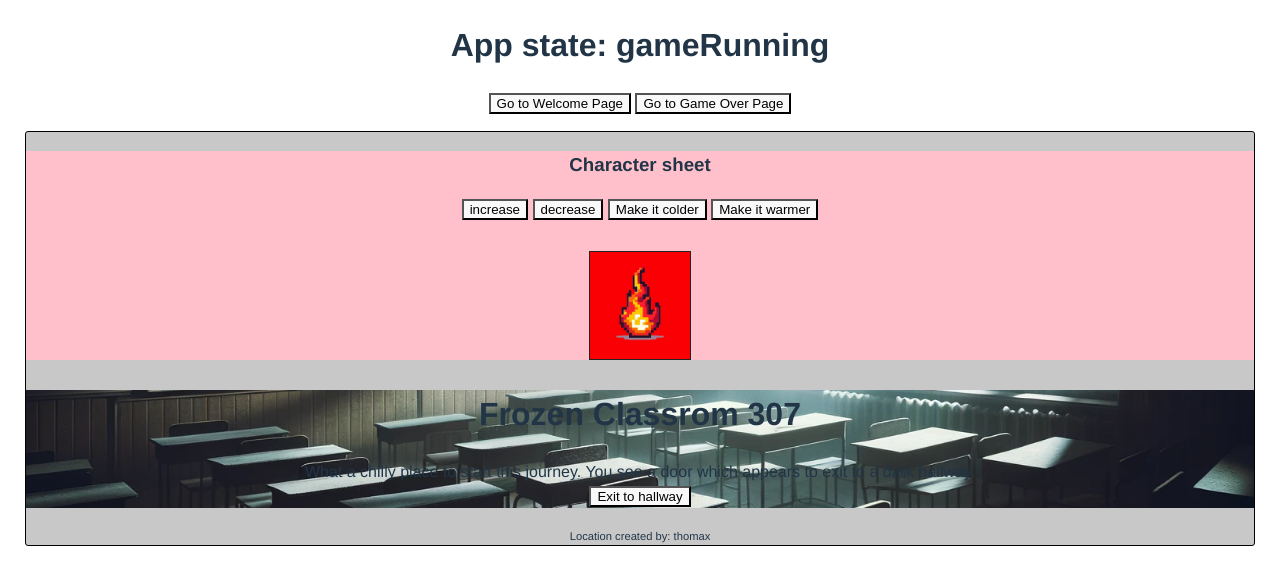
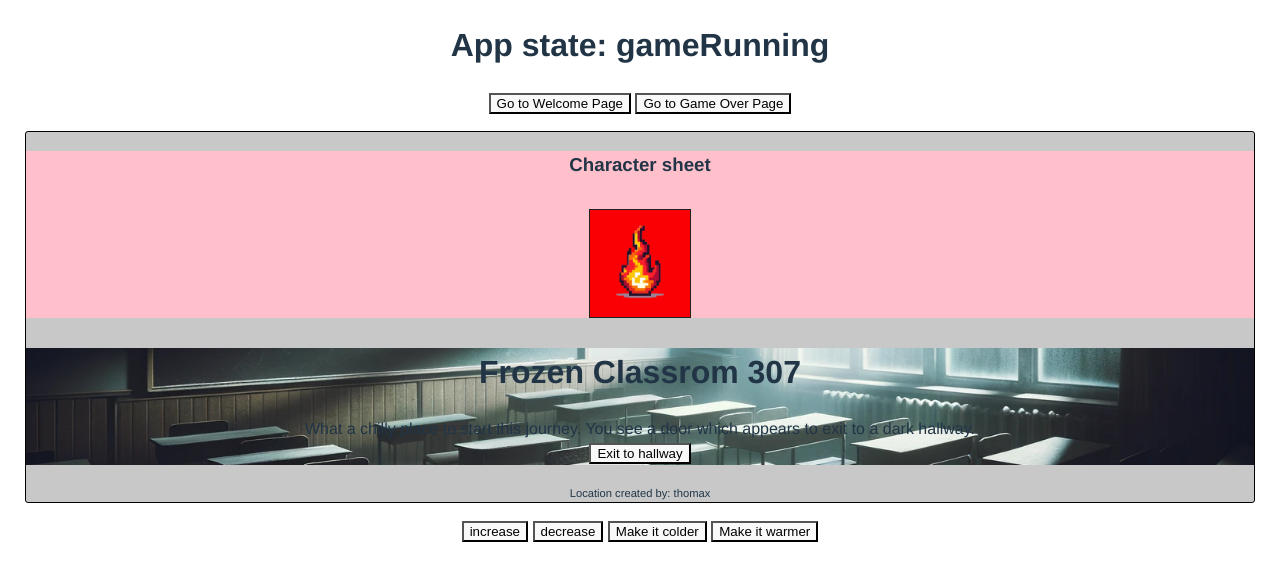
Before and after one commit to thomax/frozen-school, a Svelte app: page / in a window 1280 px wide. Both pictures are taken after a click on the button "Play now!". Shown: the top 584 px of the page. Built offline with nearby package versions, Linux system fonts and the light colour scheme.

Commit message:
Remove code

```diff
--- a/src/App.svelte
+++ b/src/App.svelte
@@ -38,6 +38,11 @@
   {:else}
     <div>Alas, {currentGameStatus} is an unknown game state :/</div>
   {/if}
+
+<div><button on:click={() => handleChangeTemperature(15)}>increase</button>
+  <button on:click={() => handleChangeTemperature(-1)}>decrease</button>
+  <button on:click={() => changeFreezeRate(2)}>Make it colder</button>
+  <button on:click={() => changeFreezeRate(0.5)}>Make it warmer</button></div>
 </main>
 
 <style src="./app.css"></style>
--- a/src/lib/CharacterSheet.svelte
+++ b/src/lib/CharacterSheet.svelte
@@ -39,10 +39,7 @@
 
 <div id="characterComponent">
   <h3>Character sheet</h3>
-  <button on:click={() => handleChangeTemperature(15)}>increase</button>
-  <button on:click={() => handleChangeTemperature(-1)}>decrease</button>
-  <button on:click={() => changeFreezeRate(2)}>Make it colder</button>
-  <button on:click={() => changeFreezeRate(0.5)}>Make it warmer</button>
+
   <div class="outer">
     <div class="inner" style="background-color: rgb({localCharacter.temperature * 2.55}, 0, {255 - localCharacter.temperature * 2.55});">
       <img src="{icon}" alt="icon" width="100px">
```
